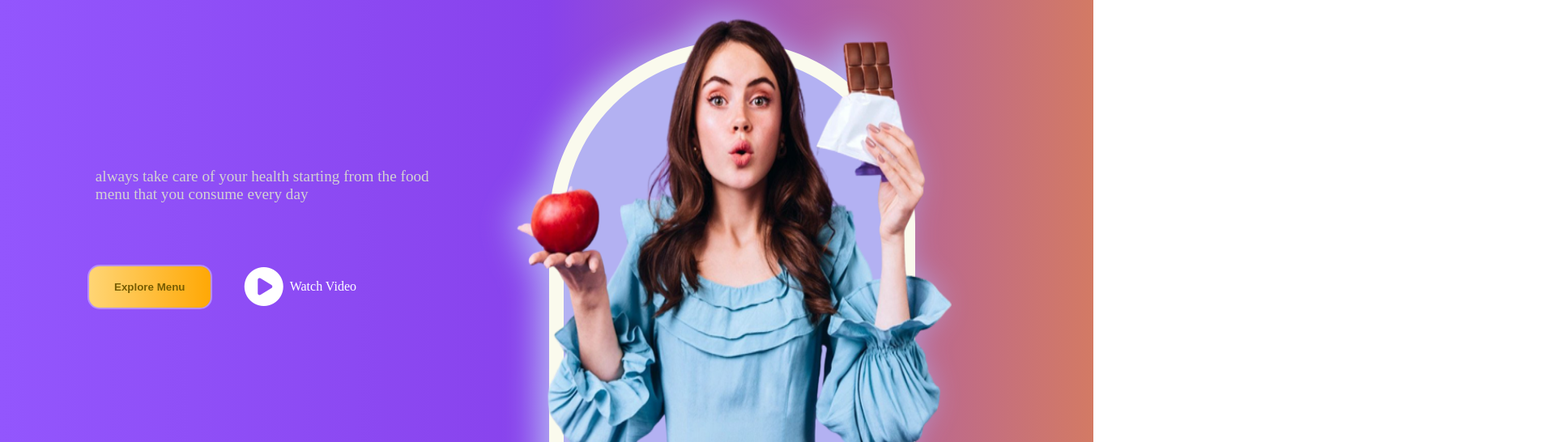
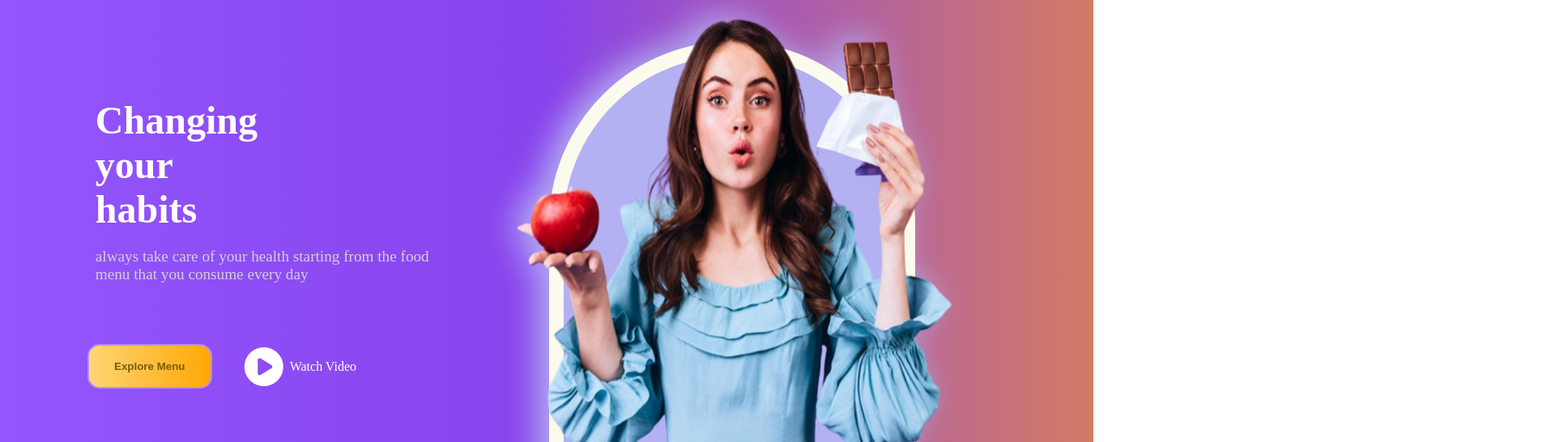
Before and after one commit to AhmadAlafaghani/Eatly_Slicing_Task, a plain HTML site: page collection/index.html in a window 1280 px wide. Shown: the part 70-616 px from the top of the page at 81% size, 1920 px wide, since content can reach past the window. Drawn offline with Linux system fonts and the light colour scheme.

Commit message:
final commit

```diff
--- a/collection/index.html
+++ b/collection/index.html
@@ -27,7 +27,7 @@
         </nav>
         <div class="contentA">
           <div class="leftA">
-            <!-- <h1 class="titleA">
+            <h1 class="titleA">
               Changing<br />
               your
               <span class="eatingA">
@@ -36,7 +36,7 @@
                 <div>Sleeping</div> </span
               ><br />
               habits
-            </h1> -->
+            </h1>
 
             <p class="paragraphA">
               always take care of your health starting from the food menu that
```
